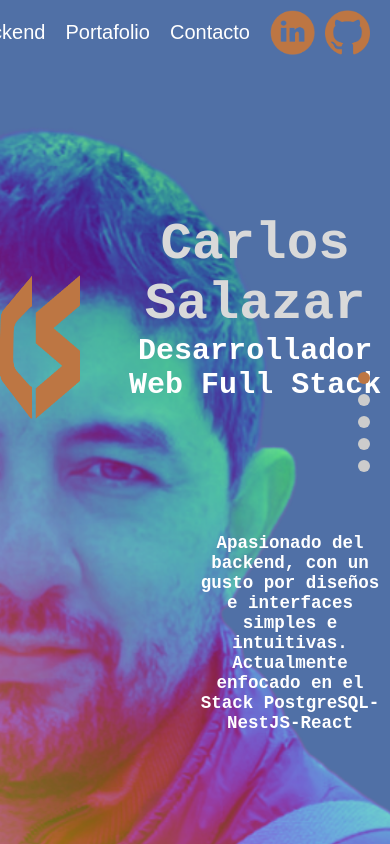
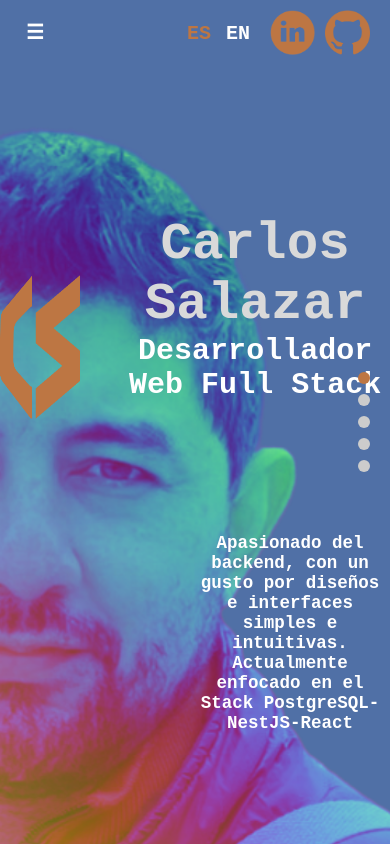
Before and after one commit to telcash/portfolio, a React (Create React App) app: page / in a window 390 px wide. Built offline with nearby package versions, Linux system fonts and the light colour scheme.

Commit message:
Implementada barra de navegación responsive

```diff
--- a/src/components/containers/navbar/NavBar.jsx
+++ b/src/components/containers/navbar/NavBar.jsx
@@ -5,35 +5,68 @@ import logo from '../../../assets/logo.png';
 import './navbar.css';
 
 const NavBar = ({ scrollToSection, currentIndex }) => {
-
   const [t, i18next] = useTranslation("global");
   const sections = [t("navbar.home"), t("navbar.frontend"), t("navbar.backend"), t("navbar.portfolio"), t("navbar.contact")];
   const [es, setEs] = useState(true);
+  const [menuOpen, setMenuOpen] = useState(false);
 
   const setLanguage = (language) => {
     i18next.changeLanguage(language);
     setEs(language === 'es');
-  }
+  };
+
+  const toggleMenu = () => {
+    setMenuOpen(!menuOpen);
+  };
 
   return (
     <div className='navbar'>
+      {/* Logo */}
       <div className={`navbar-logo ${currentIndex === 0 ? "disable" : ""}`}>
         <img src={logo} alt='logo' />
       </div>
+
+      {/* Hamburger Icon for Mobile */}
+      <div className="navbar-hamburger" onClick={toggleMenu}>
+          {menuOpen ? <span>x</span> : <span>☰</span>}
+      </div>
+
+      {/* Sidebar Menu for Mobile */}
+      <div className={`navbar-sidebar ${menuOpen ? "open" : ""}`}>
+        {sections.map((section, index) => (
+          <button
+            className={`navbar-button ${currentIndex === index ? "active" : ""}`}
+            key={index}
+            onClick={() => {
+              scrollToSection(index);
+              setMenuOpen(false); // Close the menu after clicking
+            }}
+          >
+            <span className={`navbar-button-sub ${currentIndex === index ? "active" : ""}`}>{section}</span>
+          </button>
+        ))}
+      </div>
+
+      {/* Regular Navbar for Desktop */}
       <div className='navbar-buttons'>
+        {/* Language Selection */}
         <div className='navbar-language-options'>
           <div className={`${es ? "active" : ""}`} onClick={() => setLanguage('es')}>ES</div>
           <div className={`${!es ? "active" : ""}`} onClick={() => setLanguage('en')}>EN</div>
         </div>
+
+        {/* Navigation Buttons */}
         {sections.map((section, index) => (
           <button
-            className={`navbar-button ${currentIndex === index ? "active" : ""}`}
+            className={`navbar-button desktop ${currentIndex === index ? "active" : ""}`}
             key={index}
             onClick={() => scrollToSection(index)}
           >
             <span className={`navbar-button-sub ${currentIndex === index ? "active" : ""}`}>{section}</span>
           </button>
         ))}
+
+        {/* Social Media Icons */}
         <SocialMedia />
       </div>
     </div>
--- a/src/components/containers/navbar/navbar.css
+++ b/src/components/containers/navbar/navbar.css
@@ -1,13 +1,17 @@
+/* General Navbar Styles */
 .navbar {
     position: fixed;
     top: 0;
     width: 100%;
     height: 65px;
-    background-color: none;
     display: flex;
     z-index: 1000;
+    align-items: center;
+    background-color: transparent;
+    transition: background-color 0.3s;
 }
 
+/* Logo styling */
 .navbar-logo {
     margin-left: 2rem;
     width: 45px;
@@ -25,6 +29,7 @@
     height: 45px;
 }
 
+/* Navbar Buttons for Desktop */
 .navbar-buttons {
     width: 100%;
     display: flex;
@@ -35,6 +40,7 @@
     padding-right: 2rem;
 }
 
+/* Language Options */
 .navbar-language-options {
     padding-top: 0.2rem;
     display: flex;
@@ -52,10 +58,11 @@
     font-weight: bolder;
 }
 
+/* Buttons */
 .navbar-button {
     background: none;
     border: none;
-    margin: 0, 1rem;
+    margin: 0 1rem;
     padding: 1rem 0;
     color: #fff;
     font-size: 2rem;
@@ -85,3 +92,61 @@
     left: 0;
     background-color: currentColor;
 }
+
+/* Hamburger Icon for Mobile */
+.navbar-hamburger {
+    display: none;
+    width: 30px;
+    height: 25px;
+    margin-left: 2rem;
+    cursor: pointer;
+    z-index: 1100;
+}
+
+/* Sidebar Menu for Mobile */
+.navbar-sidebar {
+    display: none;
+    position: fixed;
+    top: 0;
+    left: 0;
+    height: 100vh;
+    width: 70%;
+    max-width: 300px;
+    background-color: rgba(0, 0, 0, 0.7);
+    padding-top: 80px;
+    transform: translateX(-100%);
+    transition: transform 0.3s ease;
+    z-index: 1000;
+}
+
+.navbar-sidebar.open {
+    display: flex;
+    flex-direction: column;
+    align-items: flex-start;
+    padding-left: 2rem;
+    transform: translateX(0);
+}
+
+.navbar-hamburger {
+    display: none;
+    justify-content: center;
+    align-items: center;
+    font-size: 2rem;
+    color: #fff;
+    font-weight: bold;
+}
+
+/* Show hamburger icon and sidebar on mobile */
+@media (max-width: 900px) {
+    .navbar-button.desktop {
+        display: none; /* Hide the entire navbar buttons in mobile view */
+    }
+
+    .navbar-hamburger {
+        display: flex; /* Show hamburger icon */
+    }
+
+    .navbar-logo {
+        display: none;
+    }
+}
```
